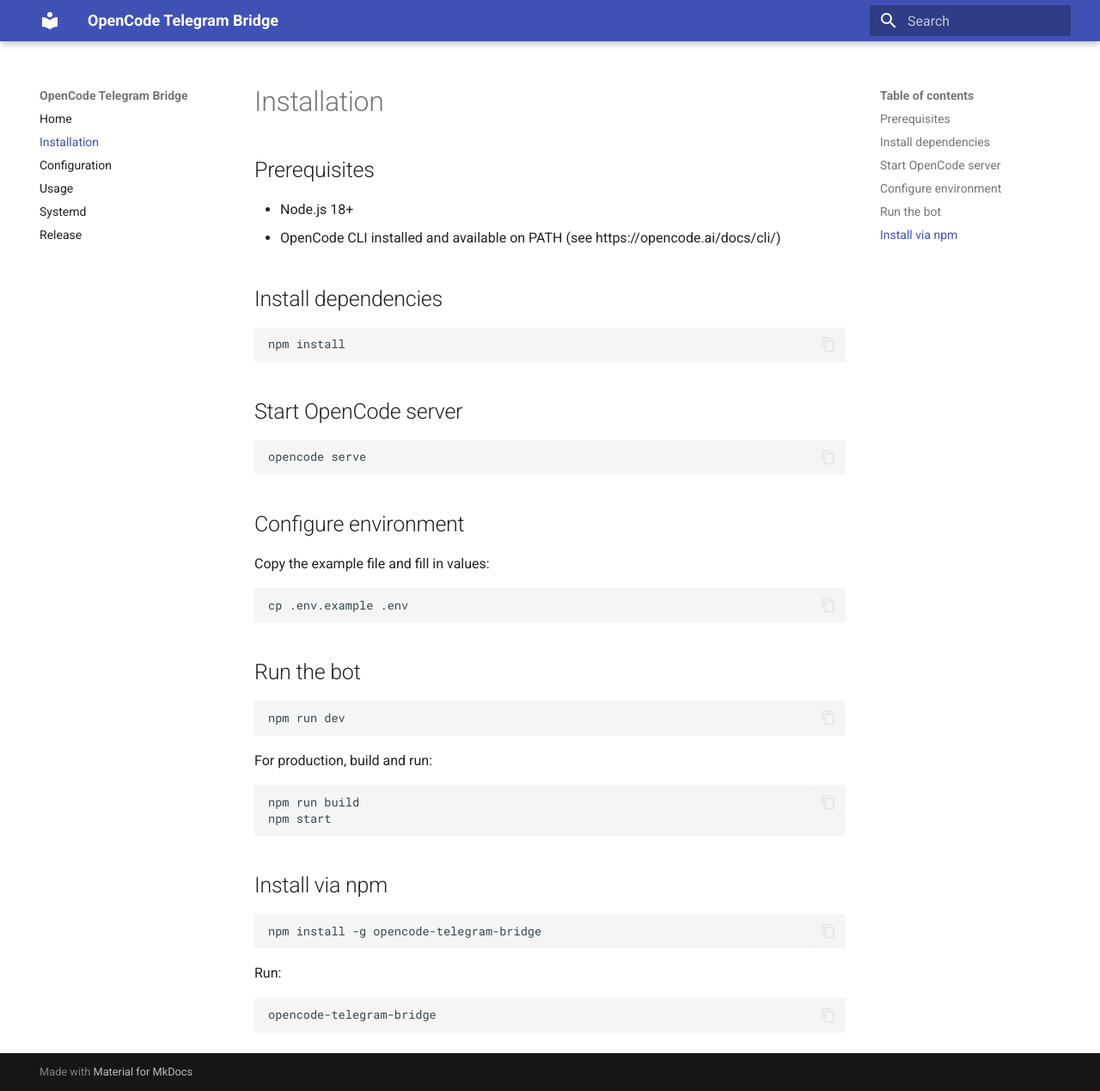
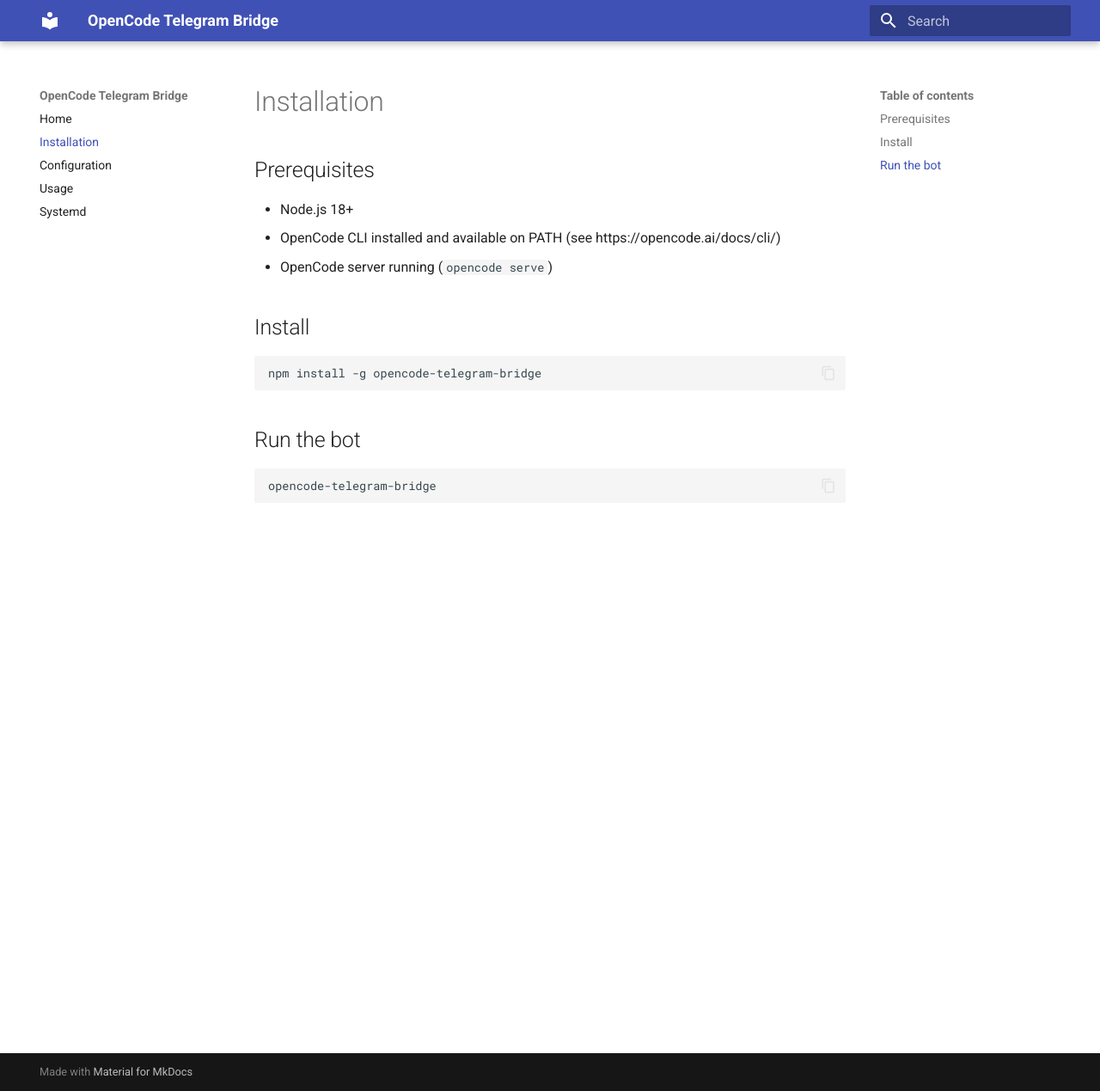
Before and after one commit to gabriel-trigo/opencode-telegram-bridge, an MkDocs documentation site: the page built from docs/installation.md, in a window 1280 px wide and 1269 px high. Shown: the whole window at 86% size. Built offline with MkDocs 1.6.1 and Material for MkDocs 9.7.7, drawn with Linux system fonts in a browser that asks for light colours.

Commit message:
Keep user docs lean and current
What:
- clarify docs are end-user focused and must stay current
- remove contributor install steps and tighten systemd install
- drop release docs from public site navigation

Why:
- reduce user confusion and keep docs lean
- avoid outdated contributor guidance in end-user docs

````diff
--- a/docs/installation.md
+++ b/docs/installation.md
@@ -3,40 +3,14 @@
 ## Prerequisites
 - Node.js 18+
 - OpenCode CLI installed and available on PATH (see https://opencode.ai/docs/cli/)
+- OpenCode server running (`opencode serve`)
 
-## Install dependencies
+## Install
 ```bash
-npm install
-```
-
-## Start OpenCode server
-```bash
-opencode serve
-```
-
-## Configure environment
-Copy the example file and fill in values:
-```bash
-cp .env.example .env
+npm install -g opencode-telegram-bridge
 ```
 
 ## Run the bot
 ```bash
-npm run dev
-```
-
-For production, build and run:
-```bash
-npm run build
-npm start
-```
-
-## Install via npm
-```bash
-npm install -g opencode-telegram-bridge
-```
-
-Run:
-```bash
 opencode-telegram-bridge
 ```
--- a/docs/systemd.md
+++ b/docs/systemd.md
@@ -3,11 +3,10 @@
 This project ships a systemd unit template in `systemd/opencode-telegram-bridge.service`.
 
 ## Install
-1. Build the project:
+1. Install the package:
 
 ```bash
-npm install
-npm run build
+npm install -g opencode-telegram-bridge
 ```
 
 2. Copy the service and env files:
--- a/mkdocs.yml
+++ b/mkdocs.yml
@@ -16,7 +16,6 @@ nav:
   - Configuration: configuration.md
   - Usage: usage.md
   - Systemd: systemd.md
-  - Release: release.md
 
 markdown_extensions:
   - admonition
````
Also changed, not shown: AGENTS.md (+2 -0 lines), docs/configuration.md (+1 -1 lines), docs/index.md (+1 -2 lines), docs/release.md (deleted, +0 -112 lines).
